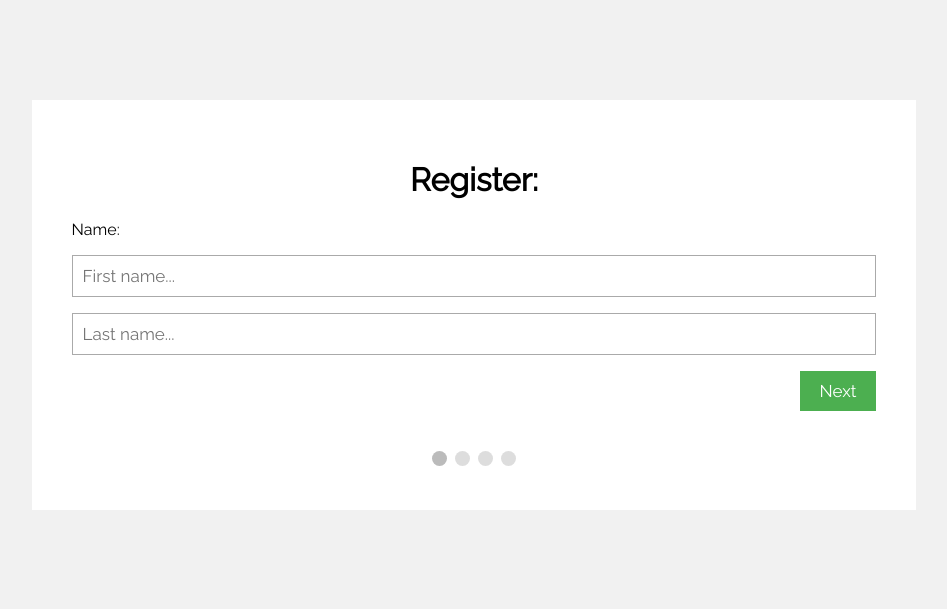
After one commit to Maishainfotechtest/youturn, a PHP site: page /prac.php in a window 1280 px wide. The commit adds this page. Shown: the top 609 px of the page, without its empty margins (166-1113 px from the left). Run offline with PHP 8.4, Linux system fonts and the light colour scheme.

Commit message:
new files added
new files added

```diff
--- /dev/null
+++ b/prac.php
@@ -0,0 +1,199 @@
+<!DOCTYPE html>
+<html>
+<meta name="viewport" content="width=device-width, initial-scale=1.0">
+<link href="https://fonts.googleapis.com/css?family=Raleway" rel="stylesheet">
+<style>
+    * {
+        box-sizing: border-box;
+    }
+
+    body {
+        background-color: #f1f1f1;
+    }
+
+    #regForm {
+        background-color: #ffffff;
+        margin: 100px auto;
+        font-family: Raleway;
+        padding: 40px;
+        width: 70%;
+        min-width: 300px;
+    }
+
+    h1 {
+        text-align: center;
+    }
+
+    input {
+        padding: 10px;
+        width: 100%;
+        font-size: 17px;
+        font-family: Raleway;
+        border: 1px solid #aaaaaa;
+    }
+
+    /* Mark input boxes that gets an error on validation: */
+    input.invalid {
+        background-color: #ffdddd;
+    }
+
+    /* Hide all steps by default: */
+    .tab {
+        display: none;
+    }
+
+    button {
+        background-color: #4CAF50;
+        color: #ffffff;
+        border: none;
+        padding: 10px 20px;
+        font-size: 17px;
+        font-family: Raleway;
+        cursor: pointer;
+    }
+
+    button:hover {
+        opacity: 0.8;
+    }
+
+    #prevBtn {
+        background-color: #bbbbbb;
+    }
+
+    /* Make circles that indicate the steps of the form: */
+    .step {
+        height: 15px;
+        width: 15px;
+        margin: 0 2px;
+        background-color: #bbbbbb;
+        border: none;
+        border-radius: 50%;
+        display: inline-block;
+        opacity: 0.5;
+    }
+
+    .step.active {
+        opacity: 1;
+    }
+
+    /* Mark the steps that are finished and valid: */
+    .step.finish {
+        background-color: #4CAF50;
+    }
+</style>
+
+<body>
+
+    <form id="regForm" action="/action_page.php">
+        <h1>Register:</h1>
+        <!-- One "tab" for each step in the form: -->
+        <div class="tab">Name:
+            <p><input placeholder="First name..." oninput="this.className = ''" name="fname"></p>
+            <p><input placeholder="Last name..." oninput="this.className = ''" name="lname"></p>
+        </div>
+        <div class="tab">Contact Info:
+            <p><input placeholder="E-mail..." oninput="this.className = ''" name="email"></p>
+            <p><input placeholder="Phone..." oninput="this.className = ''" name="phone"></p>
+        </div>
+        <div class="tab">Birthday:
+            <p><input placeholder="dd" oninput="this.className = ''" name="dd"></p>
+            <p><input placeholder="mm" oninput="this.className = ''" name="nn"></p>
+            <p><input placeholder="yyyy" oninput="this.className = ''" name="yyyy"></p>
+        </div>
+        <div class="tab">Login Info:
+            <p><input placeholder="Username..." oninput="this.className = ''" name="uname"></p>
+            <p><input placeholder="Password..." oninput="this.className = ''" name="pword" type="password"></p>
+        </div>
+        <div style="overflow:auto;">
+            <div style="float:right;">
+                <button type="button" id="prevBtn" onclick="nextPrev(-1)">Previous</button>
+                <button type="button" id="nextBtn" onclick="nextPrev(1)">Next</button>
+            </div>
+        </div>
+        <!-- Circles which indicates the steps of the form: -->
+        <div style="text-align:center;margin-top:40px;">
+            <span class="step"></span>
+            <span class="step"></span>
+            <span class="step"></span>
+            <span class="step"></span>
+        </div>
+    </form>
+
+    <script>
+        var currentTab = 0; // Current tab is set to be the first tab (0)
+        showTab(currentTab); // Display the current tab
+
+        function showTab(n) {
+            // This function will display the specified tab of the form...
+            var x = document.getElementsByClassName("tab");
+            x[n].style.display = "block";
+            //... and fix the Previous/Next buttons:
+            if (n == 0) {
+                document.getElementById("prevBtn").style.display = "none";
+            } else {
+                document.getElementById("prevBtn").style.display = "inline";
+            }
+            if (n == (x.length - 1)) {
+                document.getElementById("nextBtn").innerHTML = "Submit";
+            } else {
+                document.getElementById("nextBtn").innerHTML = "Next";
+            }
+            //... and run a function that will display the correct step indicator:
+            fixStepIndicator(n)
+        }
+
+        function nextPrev(n) {
+            // This function will figure out which tab to display
+            var x = document.getElementsByClassName("tab");
+            // Exit the function if any field in the current tab is invalid:
+            if (n == 1 && !validateForm()) return false;
+            // Hide the current tab:
+            x[currentTab].style.display = "none";
+            // Increase or decrease the current tab by 1:
+            currentTab = currentTab + n;
+            // if you have reached the end of the form...
+            if (currentTab >= x.length) {
+                // ... the form gets submitted:
+                document.getElementById("regForm").submit();
+                return false;
+            }
+            // Otherwise, display the correct tab:
+            showTab(currentTab);
+        }
+
+        function validateForm() {
+            // This function deals with validation of the form fields
+            var x, y, i, valid = true;
+            x = document.getElementsByClassName("tab");
+            y = x[currentTab].getElementsByTagName("input");
+            // A loop that checks every input field in the current tab:
+            for (i = 0; i < y.length; i++) {
+                // If a field is empty...
+                if (y[i].value == "") {
+                    // add an "invalid" class to the field:
+                    y[i].className += " invalid";
+                    // and set the current valid status to false
+                    valid = false;
+                }
+            }
+            // If the valid status is true, mark the step as finished and valid:
+            if (valid) {
+                document.getElementsByClassName("step")[currentTab].className += " finish";
+            }
+            return valid; // return the valid status
+        }
+
+        function fixStepIndicator(n) {
+            // This function removes the "active" class of all steps...
+            var i, x = document.getElementsByClassName("step");
+            for (i = 0; i < x.length; i++) {
+                x[i].className = x[i].className.replace(" active", "");
+            }
+            //... and adds the "active" class on the current step:
+            x[n].className += " active";
+        }
+    </script>
+
+</body>
+
+</html>
```
Also changed, not shown: complex.php (deleted, +0 -54 lines), female.php (added, +280 -0 lines), index.php (+142 -31 lines), practise.php (deleted, +0 -29 lines).
